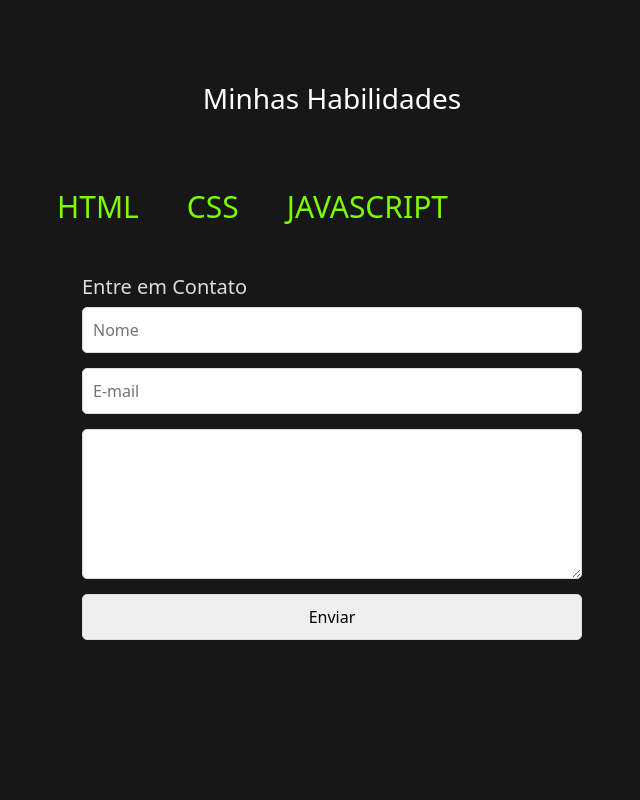
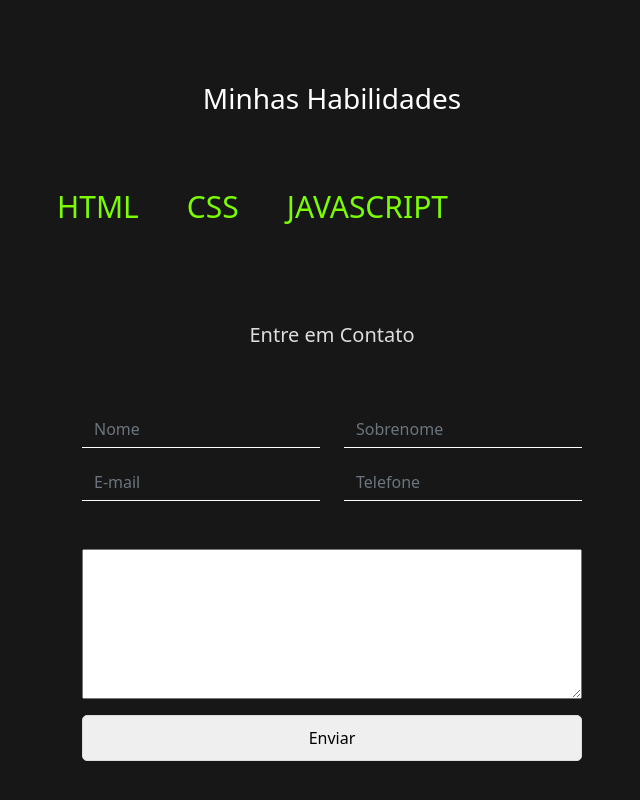
Before and after one commit to 123franklin321/portifolio, a plain HTML site: page index.html in a window 1280 px wide. Shown: the part 810-1610 px from the top of the page, without its empty margins (308-948 px from the left). Before the commit the page ends 1495 px from the top, so only its background shows below. Drawn offline with nearby package versions, Linux system fonts and the light colour scheme.

Commit message:
mudança no formulario

```diff
--- a/assets/css/style.css
+++ b/assets/css/style.css
@@ -98,3 +98,9 @@ body{
 textarea{
     height: 150px;
 }
+.form-control{
+    background-color: transparent;
+    border: 0;
+    border-radius: 0;
+    border-bottom: 1px solid #ffffff;
+}
--- a/index.html
+++ b/index.html
@@ -89,13 +89,29 @@
   </div>
 </main>
 <section class="content">
-<div class="contato">
+<div class="contato my-5 text-center">
   <h5>Entre em Contato</h5>
-  <form class="form" method="POST">
-    <input class="field" name="nome" placeholder="Nome">
-    <input class="field" name="email" placeholder="E-mail">
-    <textarea class="field" name="mesage" placeholder="digite sua mensagem aqui"> </textarea>
-    <input class="field" type="submit" value="Enviar">
+  <form class="form my-5" method="POST">
+    <div class="contacto">
+    <div class="row mt-3">
+      <div class="col-6">
+    <input class="form-control" type="nome" placeholder="Nome">
+    </div>
+    <div class="col-6">
+    <input class="form-control" type="sobrenome" placeholder="Sobrenome">
+    </div>
+    </div>
+    <div class="row mt-3">
+      <div class="col-6">
+    <input class="form-control" type="email" placeholder="E-mail">
+    </div>
+    <div class="col-6">
+    <input class="form-control" type="telefone" placeholder="Telefone">
+    </div>
+    </div>
+    </div>
+    <textarea class="mt-5" type="message" placeholder="Mensagem" rows="3"> </textarea>
+    <input class="field mt-3" type="submit" value="Enviar">
   </form>
 </div>
 </section>
```
